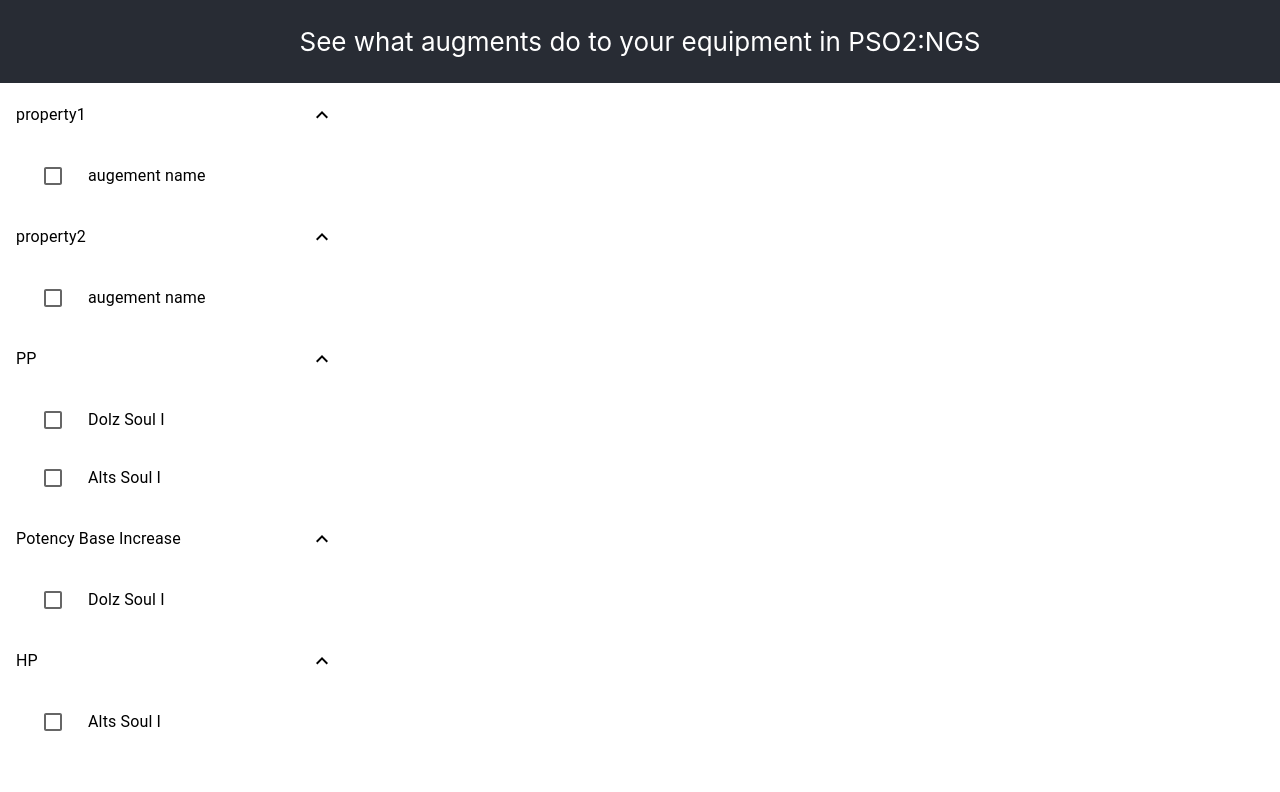
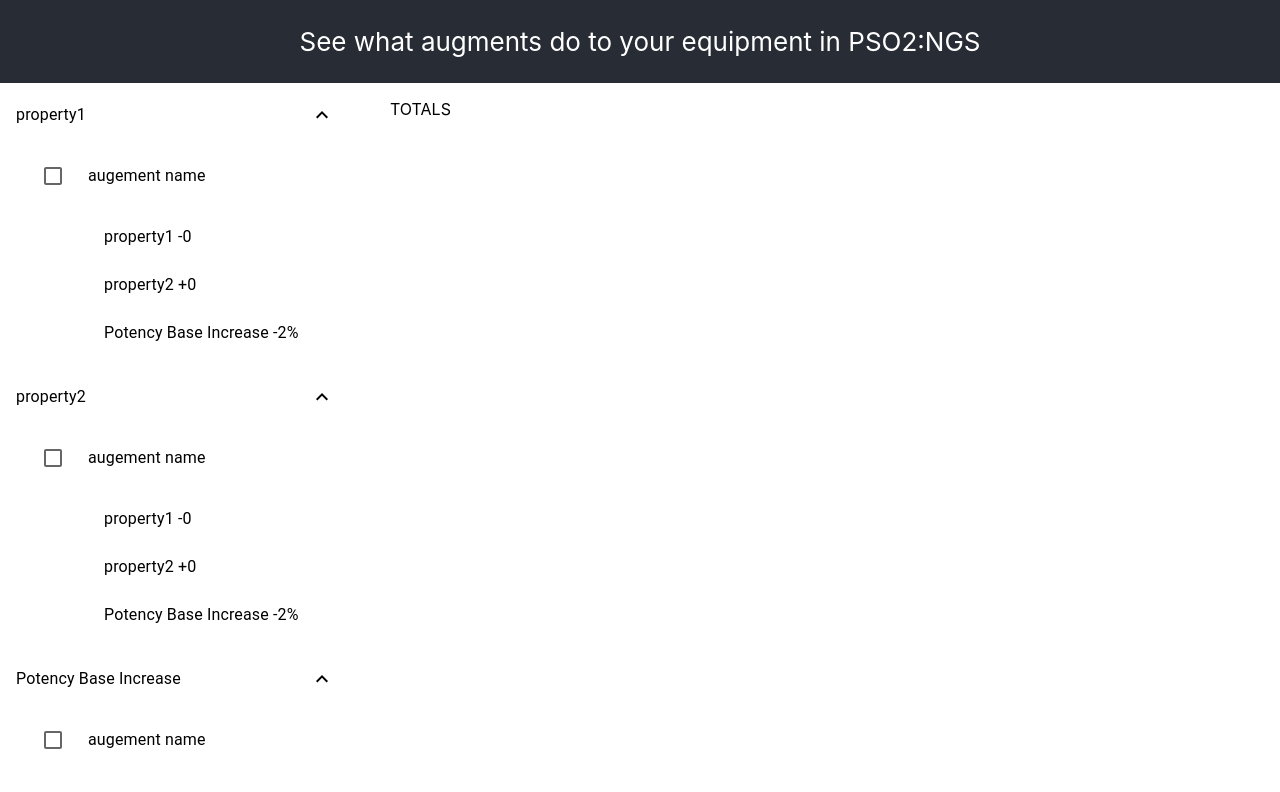
Before and after one commit to natashajokinen/augment-visualizer, a React (Create React App) app: page / in a window 1280 px wide. Shown: the top 792 px of the page. Built offline with nearby package versions, Linux system fonts and the light colour scheme.

Commit message:
feat(propertyAmounts): display property amounts and calculate totals
Display the property amounts in the checklist and the calculated
totals in the selection

```diff
--- a/src/augmentChecklist.js
+++ b/src/augmentChecklist.js
@@ -23,6 +23,9 @@
   nested: {
     paddingLeft: theme.spacing(4),
   },
+  propertyNested: {
+    paddingLeft: theme.spacing(13),
+  }
 }));
 function AugmentChecklist() {
   const dispatch = useDispatch();
@@ -73,6 +76,25 @@
           <ListItemText>{augmentName}</ListItemText>
         </ListItem>
       );
+
+      let augmentPropertiesList = [];
+      const propertiesToShow = augmentData[augmentName].properties;
+      Object.keys(propertiesToShow).forEach((augmentProperty) => {
+        const formattedPropertyValue = `${propertiesToShow[augmentProperty].operand}${propertiesToShow[augmentProperty].value}${propertiesToShow[augmentProperty].isPercent ? '%' : ''}`
+        augmentPropertiesList.push(
+          <ListItem
+            key={`item-${property}-${augmentName}-${augmentProperty}`}
+            className={classes.propertyNested}
+          >
+            <ListItemText>{augmentProperty} {formattedPropertyValue}</ListItemText>
+          </ListItem>
+        );
+      });
+      augmentList.push(
+        <List>
+          {augmentPropertiesList}
+        </List>
+      );
     });
 
     // Add the augments that have the property
@@ -89,7 +111,7 @@
 }
 
 function orderAugmentsByProperty(augmentData) {
-  let ret = {};
+  const ret = {};
   Object.keys(augmentData).forEach((augmentName) => {
     let augmentProperties = augmentData[augmentName].properties;
     Object.keys(augmentProperties).forEach((property) => {
--- a/src/augmentData.json
+++ b/src/augmentData.json
@@ -1,23 +1,52 @@
 {
   "augement name": {
     "properties": {
-      "property1": "value",
-      "property2": "value"
+      "property1": {
+        "operand": "-",
+        "value": 0
+      },
+      "property2": {
+        "operand": "+",
+        "value": 0
+      },
+      "Potency Base Increase": {
+        "operand": "-",
+        "value": 2,
+        "isPercent": true
+      }
     },
     "category": "addi"
   },
   "Dolz Soul I": {
     "category": "soul",
     "properties": {
-      "PP": "+3",
-      "Potency Base Increase": "+2.0%"
+      "PP": {
+        "operand":"+",
+        "value":3
+      },
+      "Potency Base Increase": {
+        "operand": "+",
+        "value": 2,
+        "isPercent": true
+      }
     }
   },
   "Alts Soul I": {
     "category": "soul",
     "properties": {
-      "HP": "+5",
-      "PP": "+2"
+      "HP": {
+        "operand": "+",
+        "value": 5
+      },
+      "PP": {
+        "operand": "+",
+        "value": 2
+      },
+      "Potency Base Increase": {
+        "operand": "+",
+        "value": 2,
+        "isPercent": true
+      }
     }
   }
 }
--- a/src/selectedAugments.js
+++ b/src/selectedAugments.js
@@ -66,16 +66,31 @@
         </List>
       </Collapse>);
   });
+
+  let totalsList = [];
+  const totals = calculatePropertyTotals(checked, augmentData);
+  Object.keys(totals).forEach((property) => {
+    totalsList.push(
+      <ListItem
+        key={`item-total-${property}`}
+      >
+        {property} {formatPropertyTotal(totals[property])}
+      </ListItem>
+    );
+  });
+
   return (
     <div className={classes.root}>
       <List>{giantList}</List>
       {warning ? <Alert variant='filled' severity='warning'>Warning: There are two or more augment selections from the same category</Alert>: ''}
+      TOTALS
+      <List>{totalsList}</List>
     </div>
   );
 }
 
 function orderCheckedAugmentsByCategory(checkedAugments, augmentData) {
-  let ret = {
+  const ret = {
     categories: {},
     warning: false,
   };
@@ -91,4 +106,42 @@
   return ret;
 }
 
+function calculatePropertyTotals(checkedAugments, augmentData) {
+  const ret = {};
+  checkedAugments.forEach((augmentName) => {
+    let augmentProperties = augmentData[augmentName].properties;
+    Object.keys(augmentProperties).forEach((property) => {
+      const currentAugmentProps = augmentProperties[property];
+      if (!ret[property] && currentAugmentProps.isPercent) {
+        ret[property] = {
+          isPercent: true,
+          val: 1,
+        };
+      } else if (!ret[property]) {
+        ret[property] = 0;
+      }
+
+      if (currentAugmentProps.isPercent && currentAugmentProps.operand === '+') {
+        ret[property].val *= (1 + currentAugmentProps.value/100);
+      } else if (currentAugmentProps.isPercent && currentAugmentProps.operand === '-') {
+        ret[property].val /= (1 + currentAugmentProps.value/100);
+      } else if (currentAugmentProps.operand === '+') {
+        ret[property] += currentAugmentProps.value;
+      } else if (currentAugmentProps.operand === '-') {
+        ret[property] -= currentAugmentProps.value;
+      }
+    });
+  });
+  return ret;
+}
+
+function formatPropertyTotal(aggregatedProperty) {
+  if (aggregatedProperty.isPercent) {
+    const value = ((aggregatedProperty.val - 1) * 100).toFixed(2);
+    return value >= 0 ? `+${value}%` : `${value}%`;
+  }
+
+  return aggregatedProperty >= 0 ? `+${aggregatedProperty}` : `${aggregatedProperty}`;
+}
+
 export default SelectedAugments;
```
